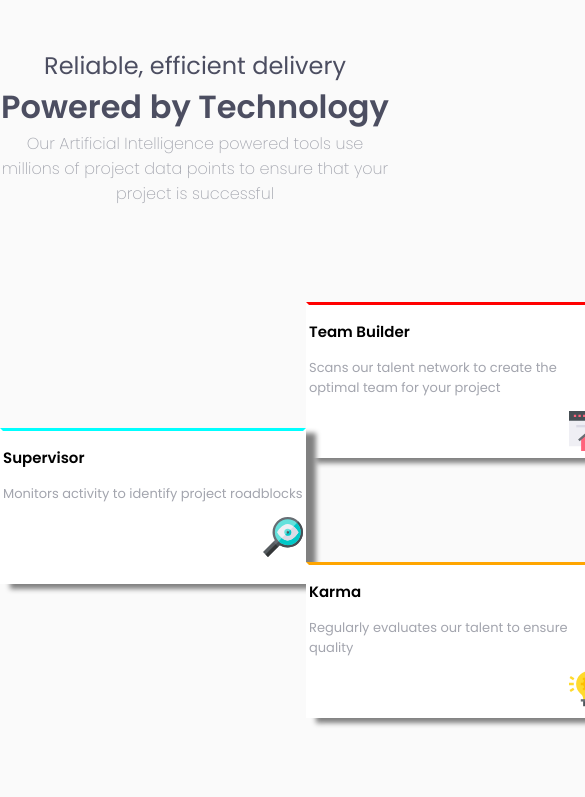
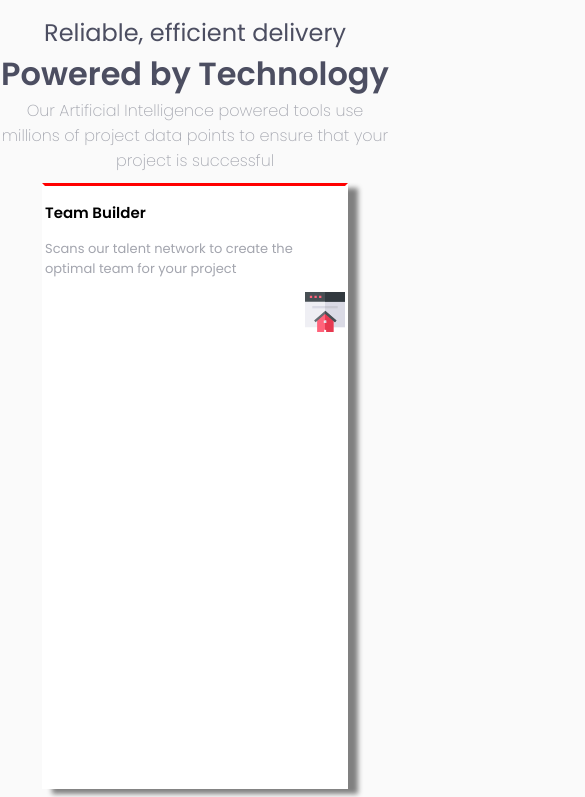
Before and after one commit to Elomolina/Frontend-mentor-four-card-feature-section, a plain HTML site: page index.html in a window 390 px wide. Shown: the top 797 px of the page, 585 px wide, since content can reach past the window. Drawn offline with Linux system fonts and the light colour scheme.

Commit message:
adding responsiveness

```diff
--- a/style.css
+++ b/style.css
@@ -24,7 +24,6 @@ body
 }
 .text
 {
-    height:30%;
     display: flex;
     justify-content: center;
     align-items: center;
@@ -32,6 +31,7 @@ body
     flex-direction: column;
     font-family: 'Poppins', sans-serif;
     color:hsl(234, 12%, 34%);
+    margin-top: 15px;
 
 }
 .text h1
@@ -52,7 +52,7 @@ body
 }
 .carts
 {
-    height: 60%;
+    margin-top: 10px;
     display: grid;
     grid-template-columns: 1fr 1fr 1fr;
     grid-template-rows: 1fr 1fr;
@@ -121,3 +121,22 @@ body
     margin-top: 15px;
     border-color: orange white white;
 }
+@media(max-width:1000px)
+{
+    .attribution
+    {
+
+       display: none;
+    }
+    .carts
+    {
+        display: flex;
+        flex-direction: column;
+    }
+    .carts div
+    {
+
+        margin-bottom: 10px;
+        height:600px;
+    }
+}
```
